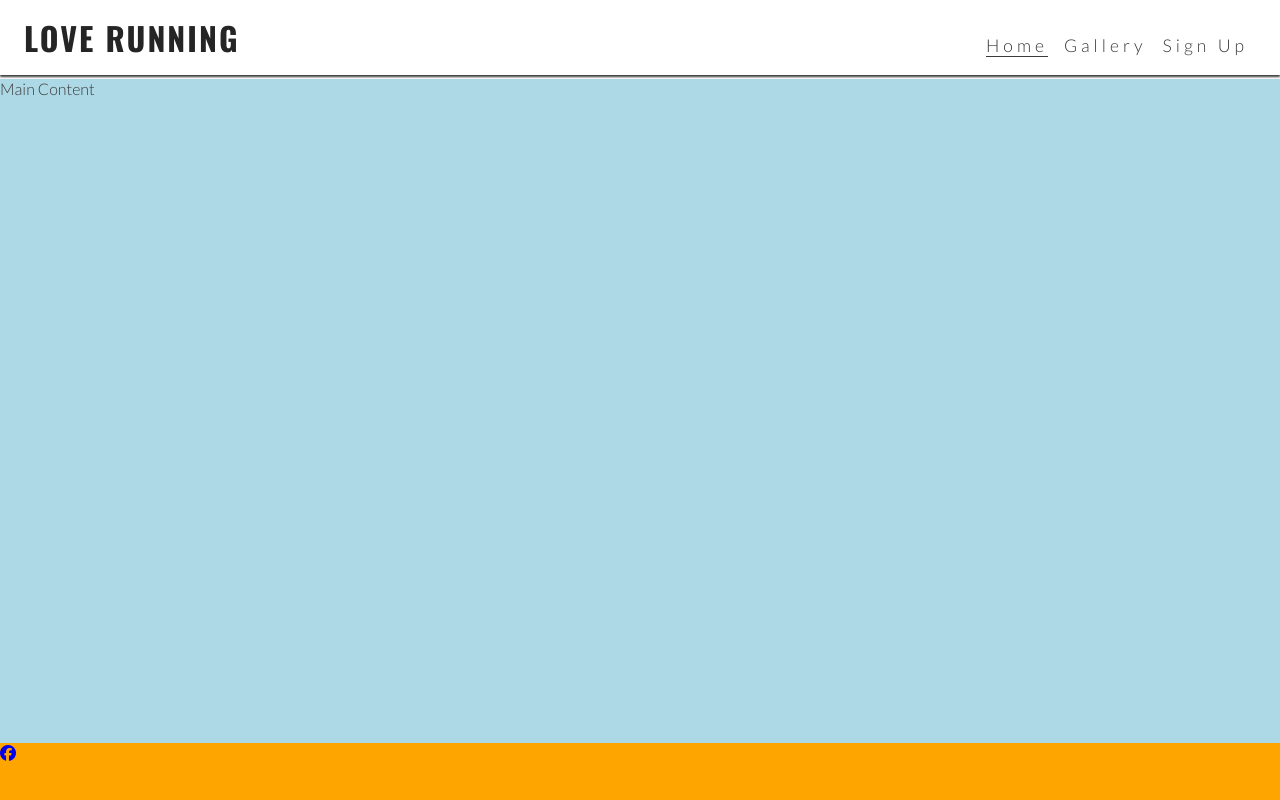
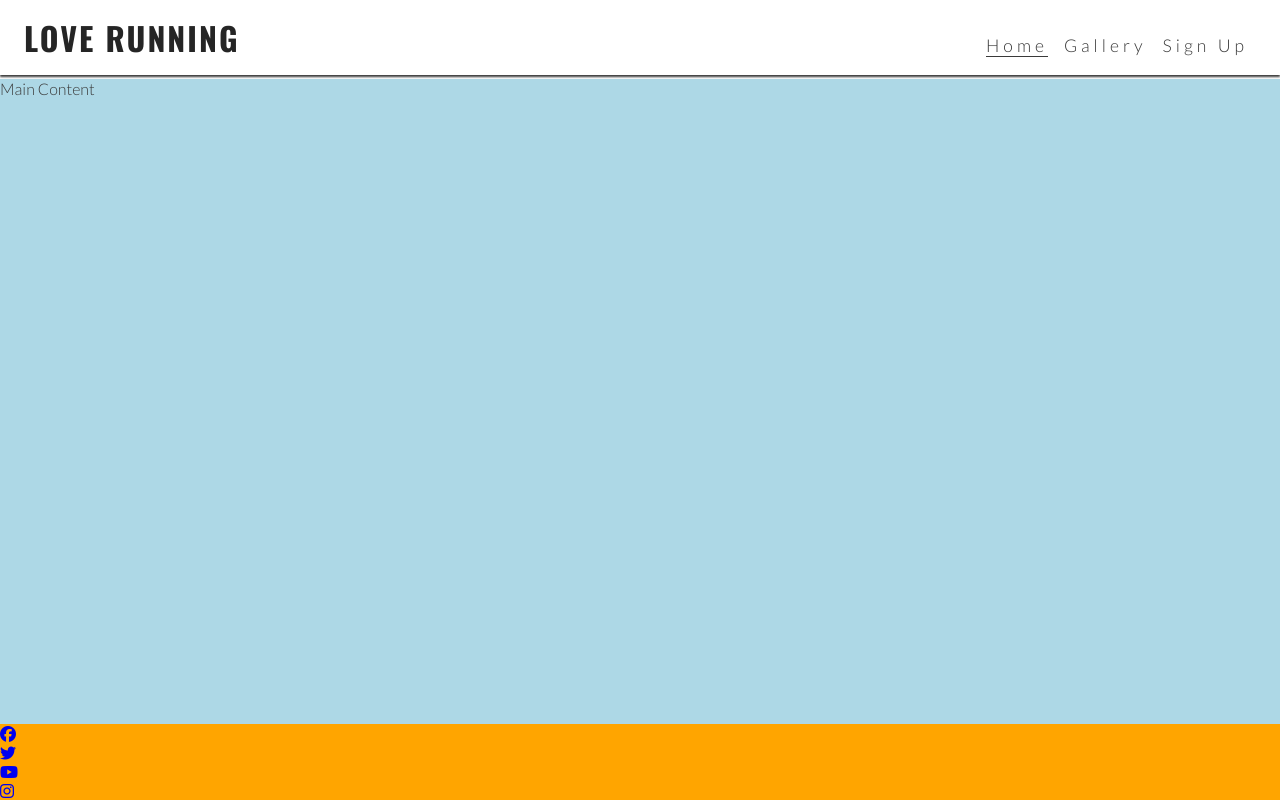
Before and after one commit to Jxkeorton/love-running, a plain HTML site: page index.html in a window 1280 px wide. Drawn offline with nearby package versions, Linux system fonts and the light colour scheme.

Commit message:
icons added

```diff
--- a/index.html
+++ b/index.html
@@ -23,7 +23,7 @@
             <h1 id="logo">Love Running</h1>
         </a>
         <input type="checkbox" id="nav-toggle" name="nav-toggle">
-        <label for="nav-toggle" class="nav-toggle-label">X</label>
+        <label for="nav-toggle" class="nav-toggle-label"><i class="fa-solid fa-bars"></i></label>
         <nav>
             <ul id="menu">
                 <li><a href="" class="active">Home</a></li>
@@ -39,9 +39,26 @@
     <!-- Footer  -->
     <footer>
         <ul>
-            <li><a href="https://www.facebook.com/" target="_blank" rel="noopener" aria-label="Visit our facebook page, opens in a new tab"><i class="fa-brands fa-facebook"></i></a></li>
-            <li></li>
-            <li></li>
+            <li>
+                <a href="https://www.facebook.com/" target="_blank" rel="noopener" aria-label="Visit our facebook page, opens in a new tab">
+                    <i class="fa-brands fa-facebook"></i>
+                </a>
+            </li>
+            <li>
+                <a href="https://www.twitter.com/" target="_blank" rel="noopener" aria-label="Visit our twitter page, opens in a new tab">
+                    <i class="fa-brands fa-twitter"></i>
+                </a>
+            </li>
+            <li>
+                <a href="https://www.youtube.com/" target="_blank" rel="noopener" aria-label="Visit our youtube page, opens in a new tab">
+                    <i class="fa-brands fa-youtube"></i>
+                </a>
+            </li>
+            <li>
+                <a href="https://www.instagram.com/" target="_blank" rel="noopener" aria-label="Visit our instagram page, opens in a new tab">
+                    <i class="fa-brands fa-instagram"></i>
+                </a>
+            </li>
         </ul>
     </footer>
 
```
